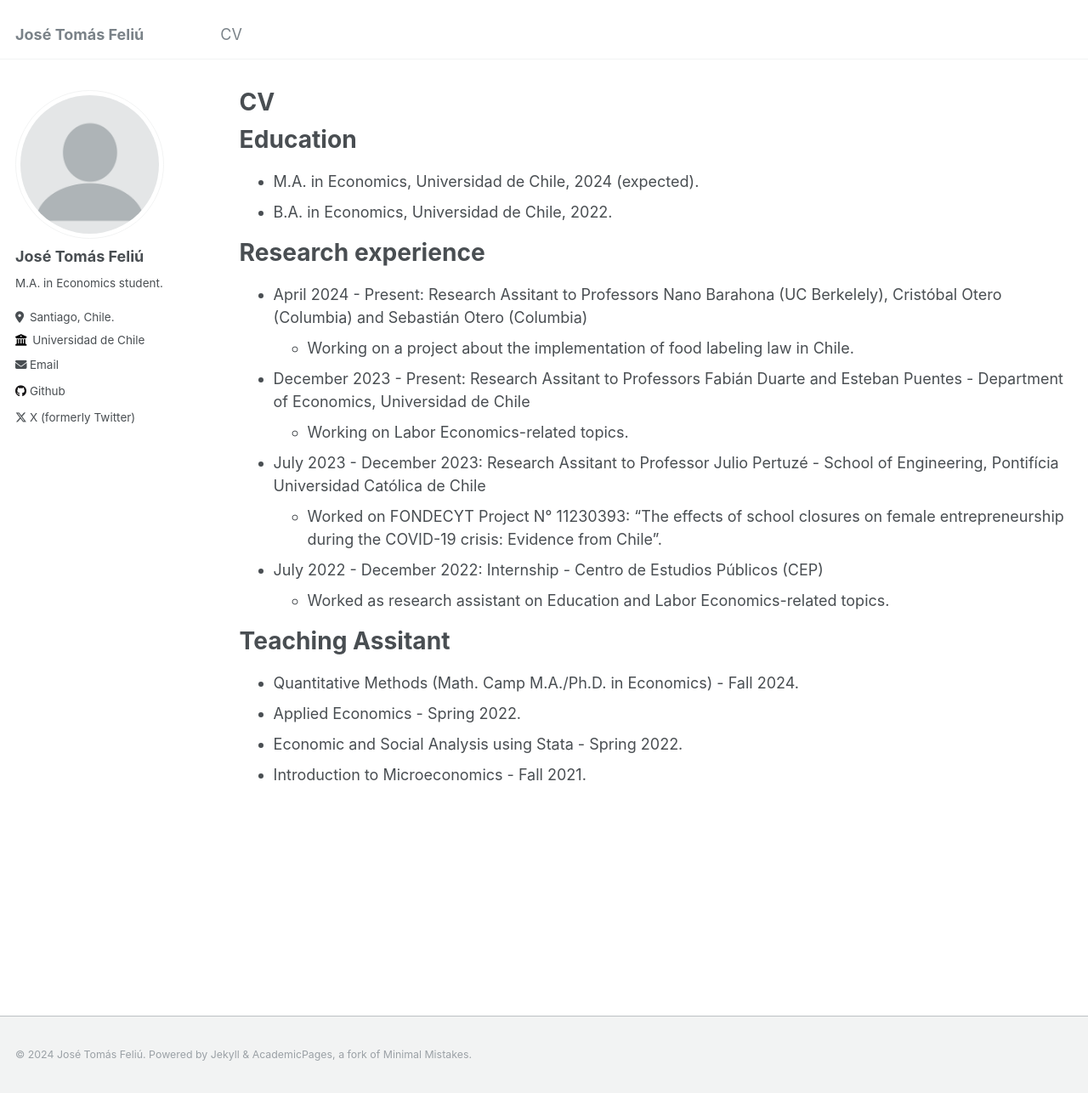
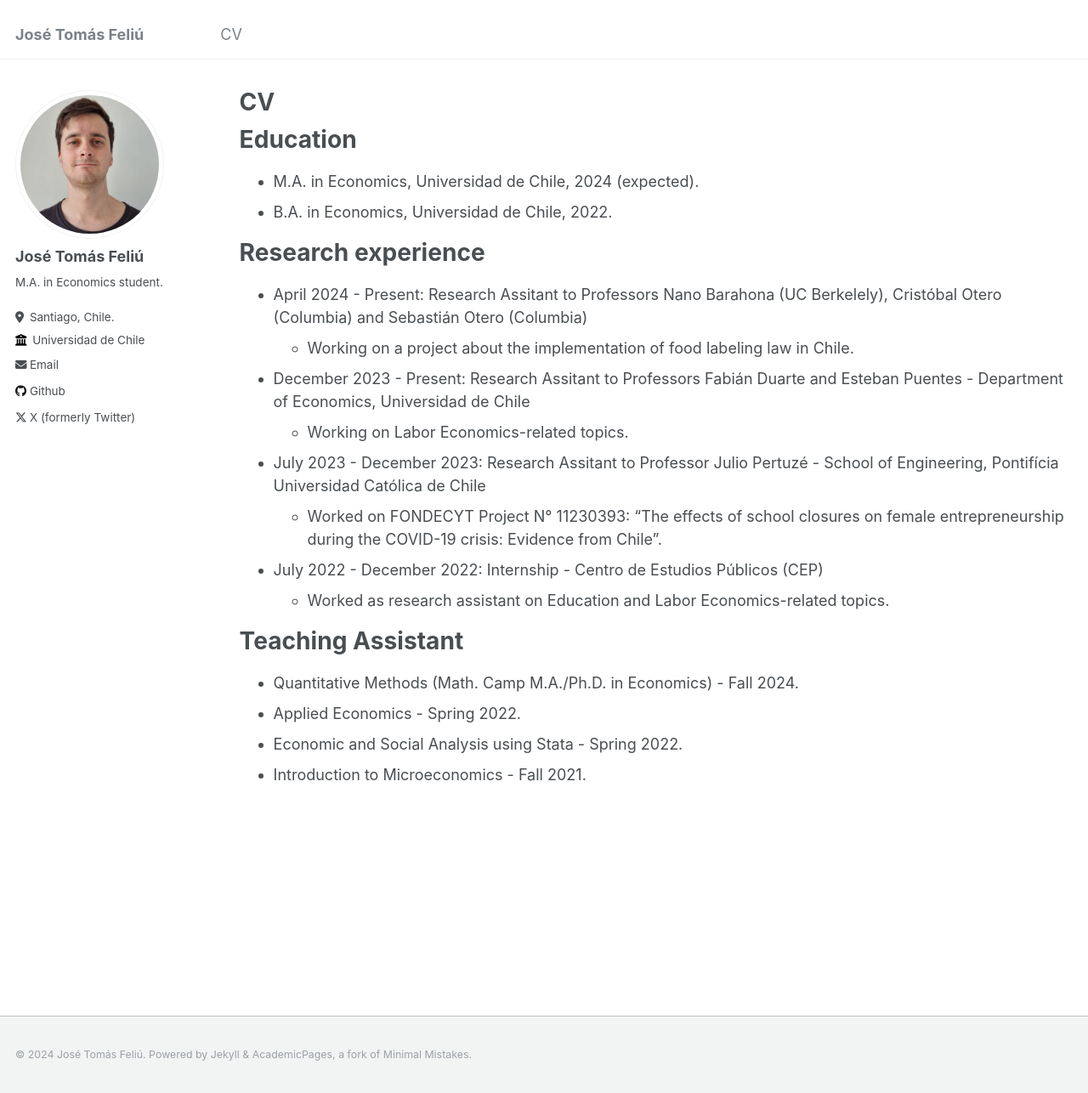
Before and after one commit to josetomasfeliup/josetomasfeliup.github.io, a Jekyll site: the page built from _pages/cv.md, in a window 1280 px wide and 1286 px high. Shown: the whole window at 85% size. Built offline with Jekyll 4.4.1, drawn with Linux system fonts in a browser that asks for light colours.

Commit message:
profile photo

```diff
--- a/_config.yml
+++ b/_config.yml
@@ -22,7 +22,7 @@ repository               : "josetomasfeliup/josetomasfeliup.github.io"
 #               Additional customization can be done by editing /_includes/author-profile.html
 author:
   # Biographic information
-  avatar           : "profile.png"
+  avatar           : "profile.jpg"
   name             : "José Tomás Feliú"
   pronouns         : # example: "she/her"
   bio              : "M.A. in Economics student."
--- a/_pages/cv.md
+++ b/_pages/cv.md
@@ -28,7 +28,7 @@ Research experience
 * July 2022 - December 2022: Internship - Centro de Estudios Públicos (CEP)
    * Worked as research assistant on Education and Labor Economics-related topics.
 
-Teaching Assitant
+Teaching Assistant
 ======
 * Quantitative Methods (Math. Camp M.A./Ph.D. in Economics) - Fall 2024.
 * Applied Economics - Spring 2022.
```
Also changed, not shown: images/profile.jpg (added).
